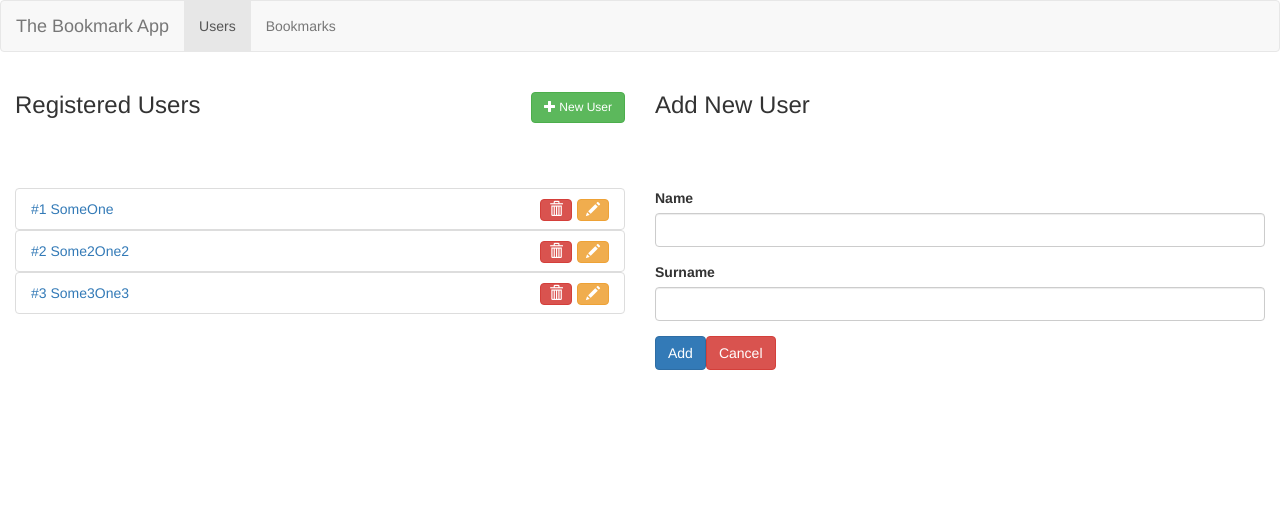
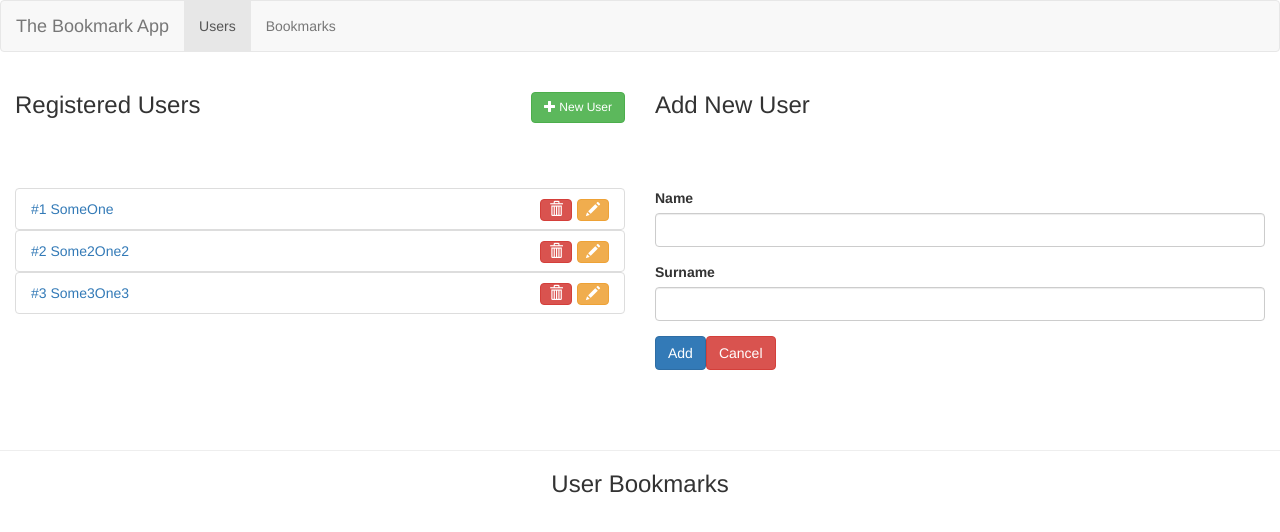
Before and after one commit to Stilos/wiluFront, an Angular app: page /users/edit in a window 1280 px wide. Shown: the top 532 px of the page. Built offline with nearby package versions, Linux system fonts and the light colour scheme.

Commit message:
Users 90% finish

```diff
--- a/src/app/users/edit-user/edit-user.component.ts
+++ b/src/app/users/edit-user/edit-user.component.ts
@@ -44,7 +44,12 @@ export class EditUserComponent implements OnInit, OnDestroy {
   }
 
   onSubmit(form: NgForm) {
-    this.usersService.addUser(new User(null, form.value.name, form.value.surname));
+    if (this.isEditMode) {
+      this.usersService.updateUser(new User(this.editedUser.id, form.value.name, form.value.surname));
+    } else {
+      this.usersService.addUser(new User(null, form.value.name, form.value.surname));
+    }
+    this.router.navigate(['./users']);
   }
 
   ngOnDestroy() {
--- a/src/app/users/users.component.html
+++ b/src/app/users/users.component.html
@@ -20,4 +20,10 @@
       <router-outlet></router-outlet>
     </div>
   </div>
+  <div class="col-xs-12">
+    <br><br><br>
+    <hr>
+    <h3 class="text-center">User Bookmarks</h3>
+    <div class="col-xs-10 col-xs-offset-1"></div>
+  </div>
 </div>
--- a/src/app/users/users.service.ts
+++ b/src/app/users/users.service.ts
@@ -36,4 +36,9 @@ export class UsersService {
     this.usersArray.push(newUser);
     this.usersArrayUpdated.next(this.usersArray.slice());
   }
+
+  public updateUser(user: User) {
+    this.usersArray[this.getUserIndexByUserId(user.id)] = user;
+    this.usersArrayUpdated.next(this.usersArray.slice());
+  }
 }
```
